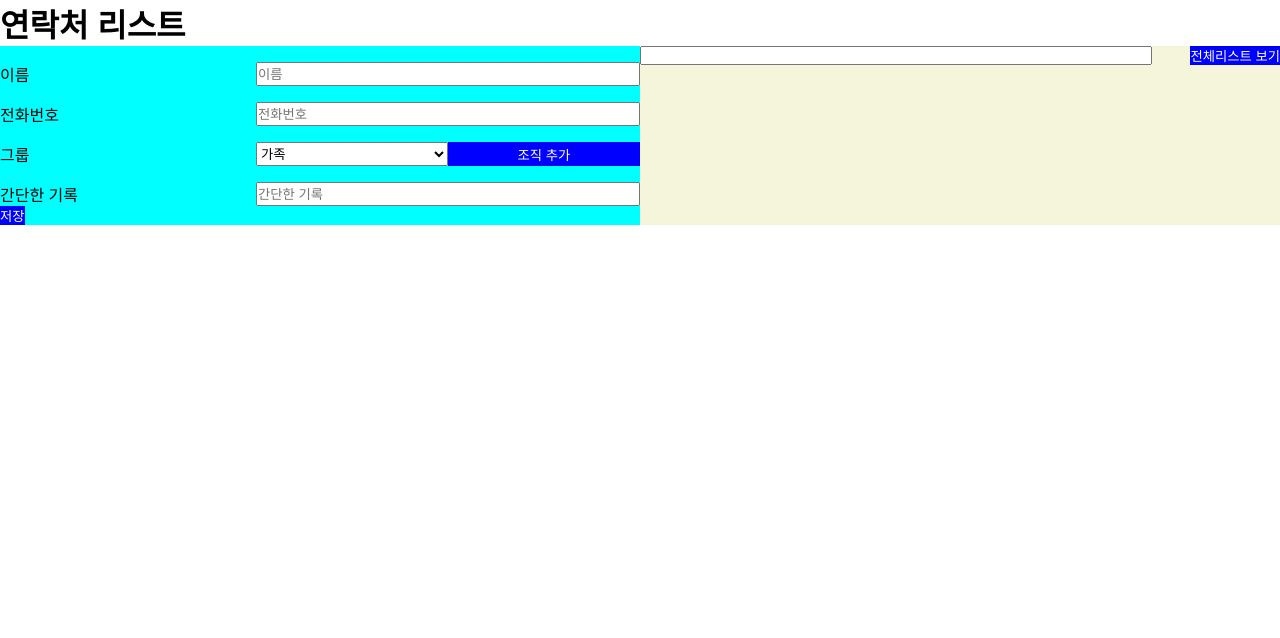
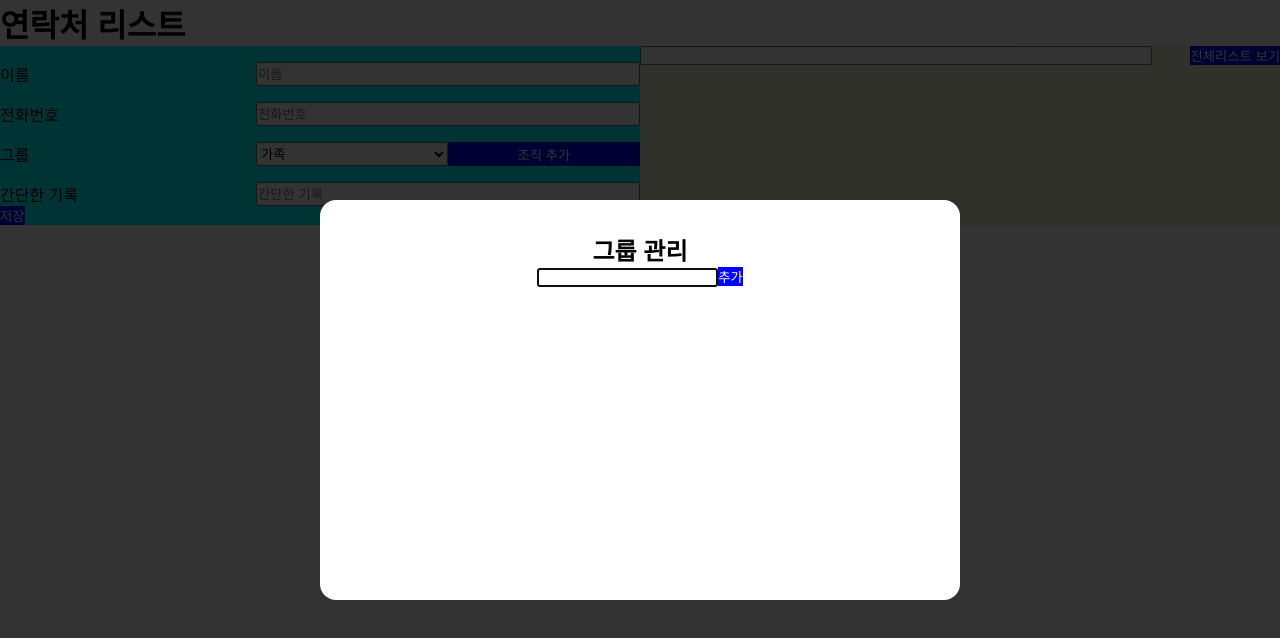
Before and after one commit to wilderif/practice-devcourse, a React (Vite) app in the folder 07_React_Basics/: page / in a window 1280 px wide. Both pictures are taken after a click on the button "조직 추가". Shown: the top 638 px of the page. Built offline with nearby package versions, Linux system fonts and the light colour scheme.

Commit message:
feat(07_React_Basics): Implement GroupModal component for managing groups through a modal view
- Added GroupModal component to group management within a modal interface

```diff
--- a/07_React_Basics/index.html
+++ b/07_React_Basics/index.html
@@ -6,6 +6,7 @@
     <title>Contact List</title>
   </head>
   <body>
+    <div id="modal-root"></div>
     <div id="root"></div>
     <script type="module" src="/src/main.jsx"></script>
   </body>
--- a/07_React_Basics/src/components/input_area/GroupModal.jsx
+++ b/07_React_Basics/src/components/input_area/GroupModal.jsx
@@ -0,0 +1,30 @@
+import { useRef, useEffect } from "react";
+import { createPortal } from "react-dom";
+
+const GroupModal = ({ isModalOpen, onClose }) => {
+  const dialogRef = useRef();
+
+  useEffect(() => {
+    if (isModalOpen) {
+      dialogRef.current.showModal();
+    } else {
+      dialogRef.current.close();
+    }
+  }, [isModalOpen]);
+
+  return createPortal(
+    <dialog className="modal" ref={dialogRef} onClose={onClose}>
+      <h2>그룹 관리</h2>
+      <ul>
+        <li></li>
+      </ul>
+      <div>
+        <input type="text" />
+        <button>추가</button>
+      </div>
+    </dialog>,
+    document.getElementById("modal-root")
+  );
+};
+
+export default GroupModal;
--- a/07_React_Basics/src/components/input_area/InputCon.jsx
+++ b/07_React_Basics/src/components/input_area/InputCon.jsx
@@ -1,6 +1,9 @@
 import { useEffect, useState } from "react";
+
 import InputEl from "./InputEl.jsx";
 import SelectEl from "./SelectEl.jsx";
+import GroupModal from "./GroupModal.jsx";
+
 import { isKoreanName, isPhoneNumber } from "../../util/validation.js";
 import {
   saveContactToLocalStorage,
@@ -17,6 +20,7 @@ const InputCon = () => {
     name: "",
     phone: "",
   });
+  const [isModalOpen, setIsModalOpen] = useState(false);
 
   useEffect(() => {
     const newGroups = getGroupsFromLocalStorage();
@@ -59,13 +63,26 @@ const InputCon = () => {
   };
 
   return (
-    <form className="input-container" onSubmit={(event) => handleSubmit(event)}>
+    <>
+      {isModalOpen && (
+        <GroupModal
+          onClose={() => setIsModalOpen(false)}
+          isModalOpen={isModalOpen}
+        ></GroupModal>
+      )}
+
+      <form
+        className="input-container"
+        onSubmit={(event) => handleSubmit(event)}
+      >
         <InputEl
           inputType={"이름"}
           value={name}
           onChange={(event) => setName(event.target.value)}
         />
-      <div className="control-error">{errors.name && <p>{errors.name}</p>}</div>
+        <div className="control-error">
+          {errors.name && <p>{errors.name}</p>}
+        </div>
         <InputEl
           inputType={"전화번호"}
           value={phone}
@@ -77,9 +94,10 @@ const InputCon = () => {
         <SelectEl
           selectedGroup={selectedGroup}
           groups={groups}
-        onChange={() => {
+          onChange={(event) => {
             setSelectedGroup(event.target.value);
           }}
+          onClickButton={() => setIsModalOpen(true)}
         />
         <InputEl
           inputType={"간단한 기록"}
@@ -88,6 +106,7 @@ const InputCon = () => {
         />
         <button type="submit">저장</button>
       </form>
+    </>
   );
 };
 
--- a/07_React_Basics/src/components/input_area/SelectEl.jsx
+++ b/07_React_Basics/src/components/input_area/SelectEl.jsx
@@ -1,5 +1,11 @@
 // group정보를 localStorage에서 가져와서 사용하도록 수정
-const SelectEl = ({ onChange, onAddGroup, groups, selectedGroup }) => {
+const SelectEl = ({
+  onChange,
+
+  onClickButton,
+  groups,
+  selectedGroup,
+}) => {
   const handleSelectChange = (event) => {
     const newGroup = event.target.value;
     onChange(newGroup);
@@ -22,7 +28,7 @@ const SelectEl = ({ onChange, onAddGroup, groups, selectedGroup }) => {
             );
           })}
         </select>
-        <button type="button" onClick={onAddGroup}>
+        <button type="button" onClick={onClickButton}>
           조직 추가
         </button>
       </div>
--- a/07_React_Basics/src/index.css
+++ b/07_React_Basics/src/index.css
@@ -98,3 +98,25 @@ button {
 .search-container input {
   width: 80%;
 }
+
+/* Modal */
+
+.modal {
+  position: fixed;
+  top: 25%;
+  left: 25%;
+  display: flex;
+  flex-direction: column;
+  align-items: center;
+  background-color: white;
+  border-radius: 1rem;
+  border: none;
+  padding-top: 2rem;
+  width: 50%;
+  height: 50%;
+  /* max-width: 40rem; */
+}
+
+.modal::backdrop {
+  background-color: rgba(0, 0, 0, 0.8);
+}
```
Lines whose indentation alone changed are shown as unchanged.
